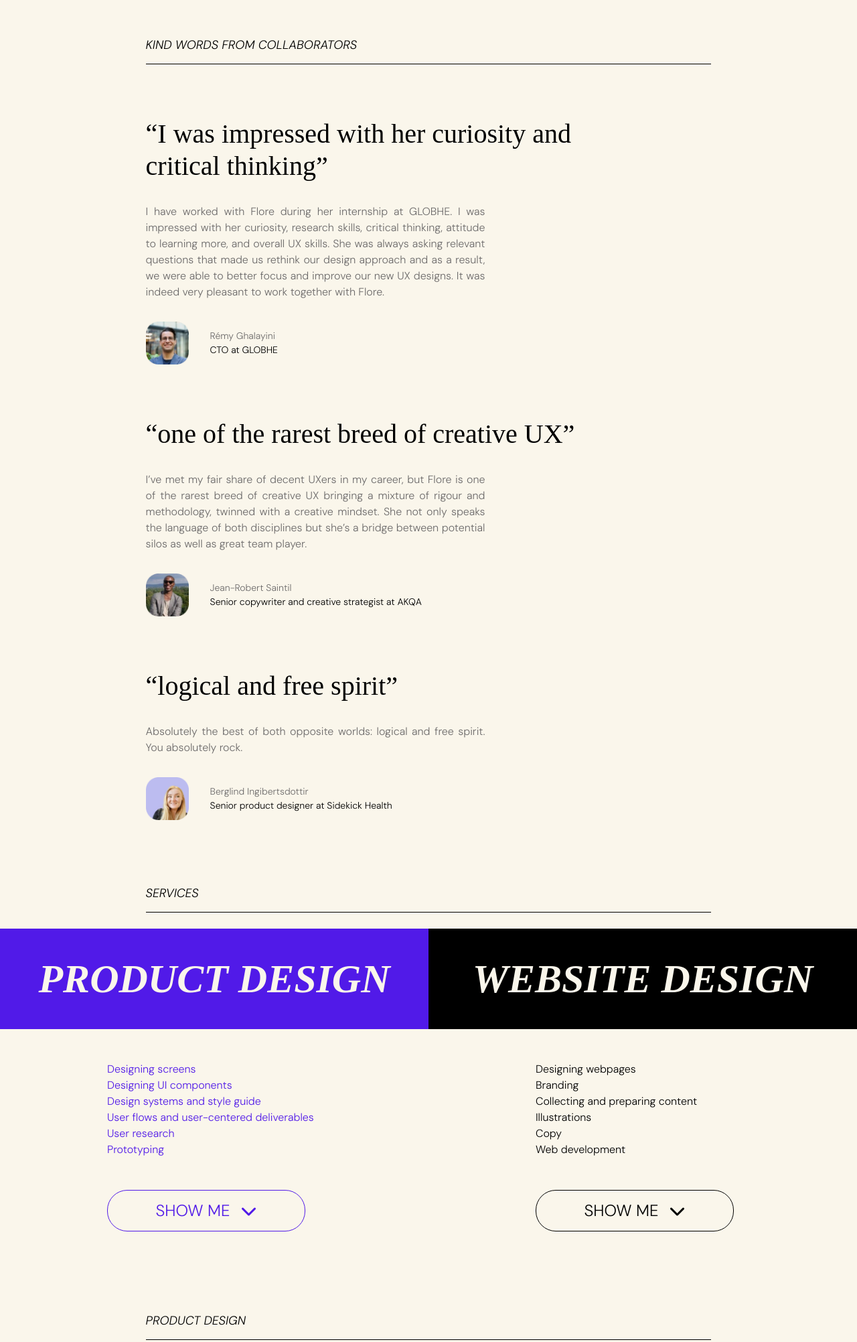
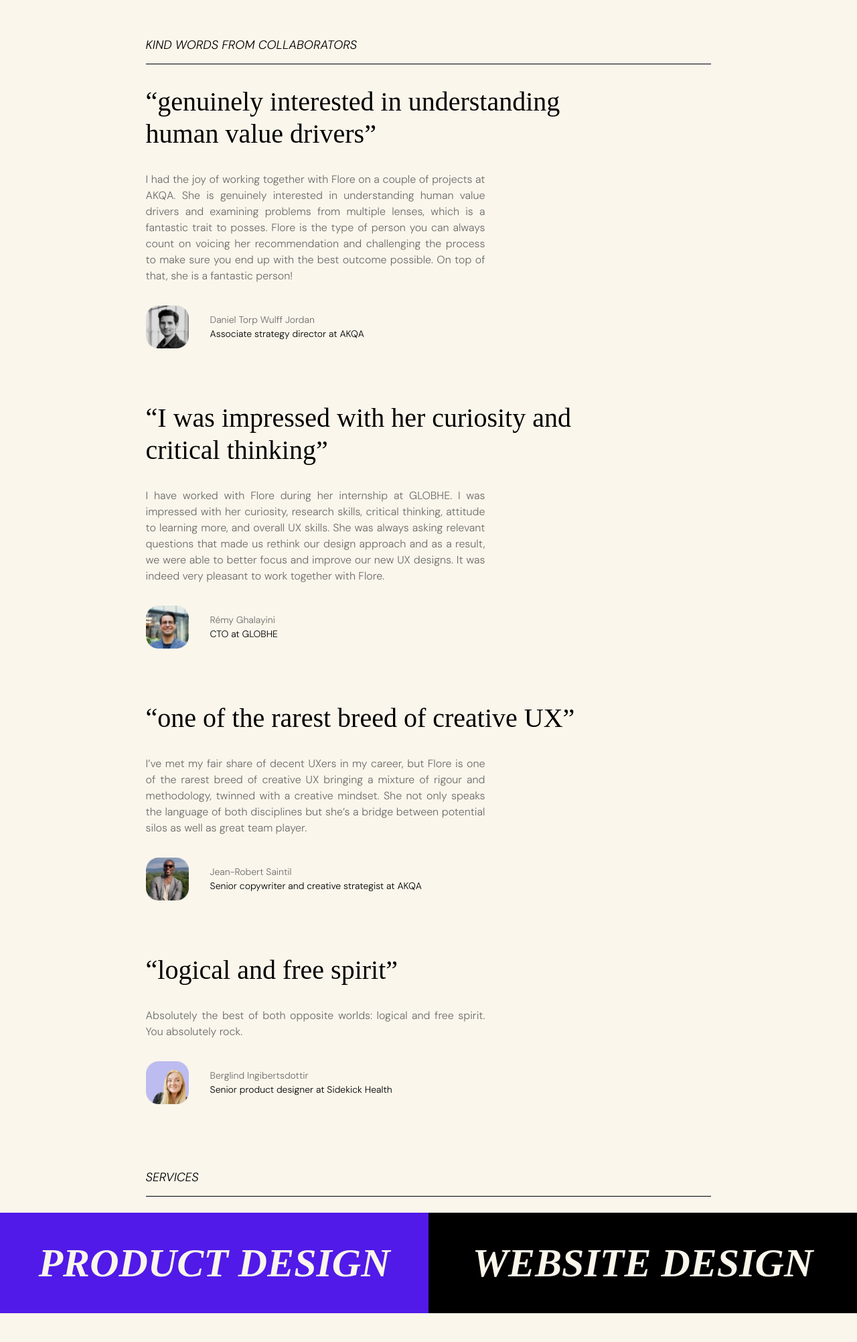
Before and after one commit to fnjdesignlab/fnjdesignlab.github.io, a plain HTML site: page index.html in a window 1280 px wide. Shown: the part 1260-3263 px from the top of the page at 67% size. Drawn offline with Linux system fonts and the light colour scheme; a web font is replaced by a local one.

Commit message:
V.3
100% mobile
100% desktop
single breakpoint 768px

```diff
--- a/index.html
+++ b/index.html
@@ -65,7 +65,7 @@
         <header class="section-header">
           <h2>Kind Words from Collaborators</h2>
         </header>
-        <div class="testimonial-card device-margin mobile-only">
+        <div class="testimonial-card device-margin">
           <quote>“genuinely interested in understanding human value drivers”</quote>
           <p class="body">
             I had the joy of working together with Flore on a couple of projects at AKQA. She is genuinely interested in understanding human value drivers and examining problems from multiple lenses, which is a fantastic trait to posses. Flore is the type of person you can always count on voicing her recommendation and challenging the process to make sure you end up with the best outcome possible. On top of that, she is a fantastic person!
@@ -133,7 +133,7 @@
             <li>Prototyping</li>
           </ul>
           <a id="ProductBtn" href="#product-services" class="btn with-icon no-bubble">
-            Show Me <i class="fa-solid fa-chevron-down"></i>
+            Portfolio<i class="fa-solid fa-chevron-down"></i>
           </a>
           <h3 id="WebsiteTitle">Website Design</h3>
           <ul>
@@ -145,7 +145,7 @@
             <li>Web development</li>
           </ul>
           <a href="#website-services" class="btn with-icon no-bubble">
-            Show Me <i class="fa-solid fa-chevron-down"></i>
+            Portfolio<i class="fa-solid fa-chevron-down"></i>
           </a>
         </div>
       </section>
--- a/styles.css
+++ b/styles.css
@@ -72,10 +72,6 @@ html {
 	box-sizing: inherit;
 	padding: 0;
 	margin: 0;
-}
-
-* {
-	/*border: 1px solid red;  for build purposes only */
 }
 
 
@@ -763,13 +759,14 @@ nav.scrolled .mobile-menu .header {
 
 	/* 13.6 Testimonials */
 
-	.testimonial-card:first-of-type{
-		margin-top: var(--spacing-24);
-	}
 
 	.testimonial-card {
 		margin-top: var(--spacing-32);
 		column-gap: var(--spacing-16);
+	}
+
+	.testimonial-card:first-of-type {
+		margin-top: var(--spacing-24);
 	}
 
 	.testimonial-card  quote, .testimonial-card > p {
```
